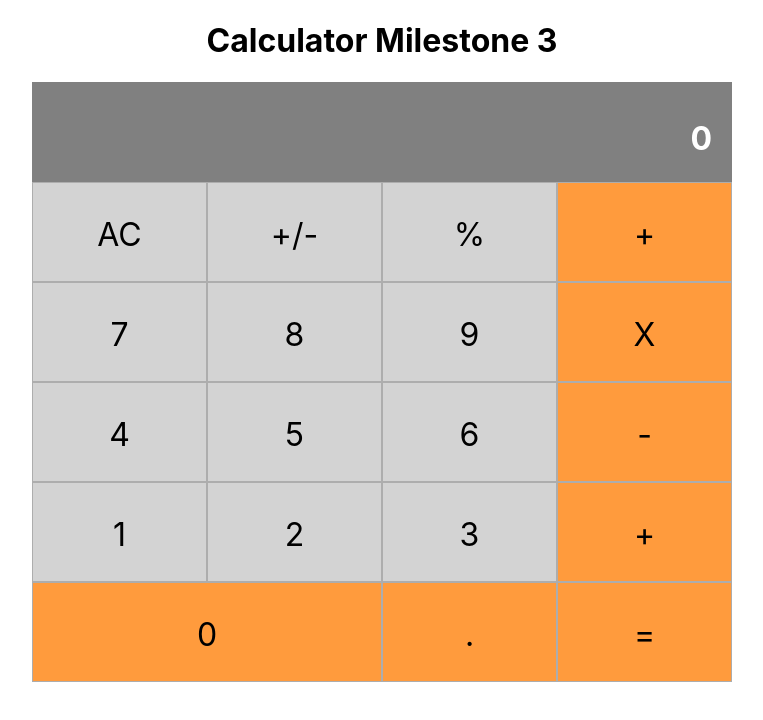
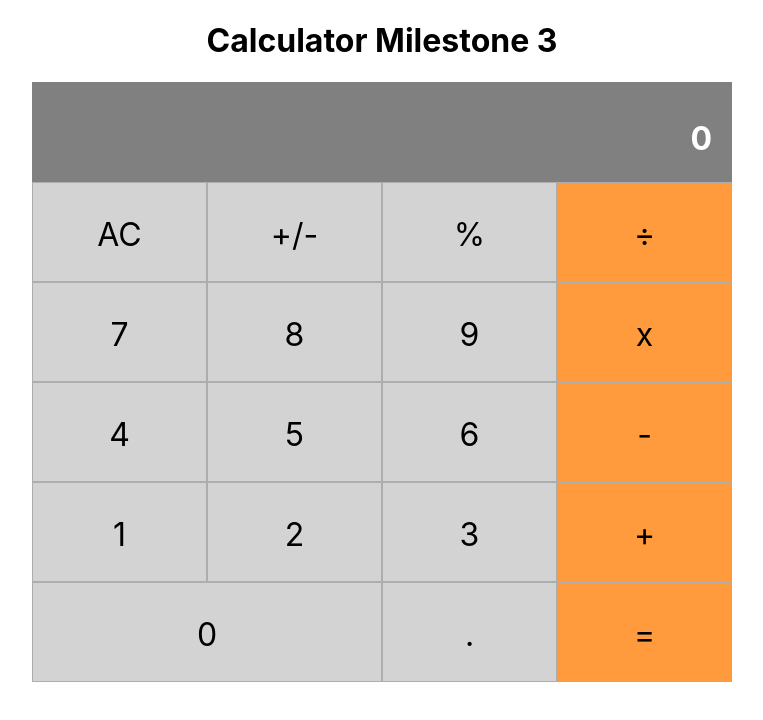
Before and after one commit to majovanilla/react-calculator, a React (Create React App) app: page / in a window 1280 px wide. Shown: the top 720 px of the page, without its empty margins (258-1021 px from the left). Built offline with nearby package versions, Linux system fonts and the light colour scheme.

Commit message:
edit app js to include calculate component

```diff
--- a/package.json
+++ b/package.json
@@ -6,7 +6,7 @@
     "@testing-library/jest-dom": "^4.2.4",
     "@testing-library/react": "^9.3.2",
     "@testing-library/user-event": "^7.1.2",
-    "big-js": "^3.1.3",
+    "big.js": "^5.2.2",
     "prop-types": "^15.7.2",
     "react": "^16.13.1",
     "react-dom": "^16.13.1",
--- a/src/components/App.js
+++ b/src/components/App.js
@@ -3,6 +3,8 @@ import React from 'react';
 import Display from './Display';
 // import Button from './Button';
 import ButtonPanel from './ButtonPanel';
+// eslint-disable-next-line no-unused-vars
+import Calculate from '../logic/Calculate';
 
 class App extends React.Component {
   constructor() {
--- a/src/components/ButtonPanel.js
+++ b/src/components/ButtonPanel.js
@@ -8,14 +8,14 @@ const ButtonPanel = () => (
       <Button color="gray" buttonName="AC" />
       <Button color="gray" buttonName="+/-" />
       <Button color="gray" buttonName="%" />
-      <Button buttonName="+" />
+      <Button buttonName="÷" />
     </div>
 
     <div className="group group2">
       <Button color="gray" buttonName="7" />
       <Button color="gray" buttonName="8" />
       <Button color="gray" buttonName="9" />
-      <Button buttonName="X" />
+      <Button buttonName="x" />
     </div>
 
     <div className="group group3">
@@ -33,8 +33,8 @@ const ButtonPanel = () => (
     </div>
 
     <div className="group group5">
-      <Button wide buttonName="0" />
-      <Button buttonName="." />
+      <Button wide color="gray" buttonName="0" />
+      <Button color="gray" buttonName="." />
       <Button buttonName="=" />
     </div>
   </div>
```
Also changed, not shown: 1 other file (tests, documents, lock files or other folders).
